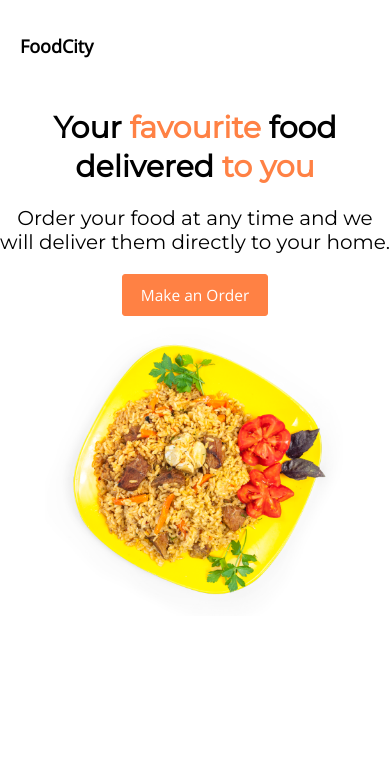
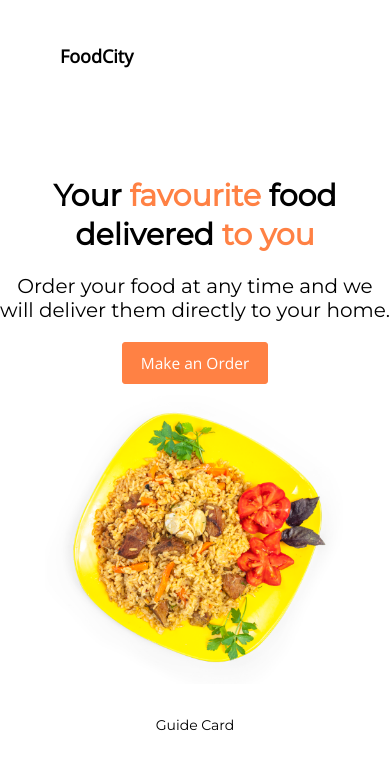
Before and after one commit to samuelkurdz/foodcity, a React (Create React App) app: page / in a window 390 px wide. Shown: the top 768 px of the page. Built offline with nearby package versions, Linux system fonts and the light colour scheme.

Commit message:
banner section componentized

```diff
--- /dev/null
+++ b/src/components/banner/banner.jsx
@@ -0,0 +1,26 @@
+import React from 'react';
+import './banner.scss';
+
+import Dish from '../../assets/images/dish.png';
+import CustomButton from '../custom-button/custom-button';
+
+
+
+const Banner = () => {
+  return (
+    <div className="banner">
+      <div className="banner-text-field">
+        <p className="banner-big-text">
+          Your <span>favourite</span> food delivered <span>to you</span>
+        </p>
+        <p className="banner-small-text">Order your food at any time and we will
+          deliver them directly to your home.
+        </p>
+        <CustomButton buttonText='Make an Order' buttonType='accent-outline' />
+      </div>
+      <img className="banner-image" src={Dish} alt="dish" />
+    </div>
+  );
+}
+
+export default Banner;
--- /dev/null
+++ b/src/components/banner/banner.scss
@@ -0,0 +1,64 @@
+.banner {
+  padding: 2.5rem;
+  display: flex;
+  justify-content: space-around;
+
+  .banner-text-field {
+    max-width: 450px;
+    align-self: center;
+
+    .banner-big-text {
+      font-size: 45px;
+      margin-bottom: 20px;
+      font-weight: 600;
+      line-height: 1.3;
+      span {
+        color: #ff8144;
+      }
+    }
+
+    .banner-small-text {
+      font-size: 20px;
+      line-height: 1.2;
+      margin-bottom: 20px;
+    }
+  }
+}
+
+@media (max-width: 800px) {
+  .banner {
+    flex-direction: column;
+    padding: 2rem 0;
+    align-items: center;
+
+    .banner-text-field {
+      text-align: center;
+    }
+    .banner-image {
+      width: 400px;
+    }
+  }
+}
+
+@media (max-width: 600px) {
+  .banner {
+    flex-direction: column;
+    padding: 2rem 0;
+    align-items: center;
+  }
+  .banner-text-field {
+    text-align: center;
+
+    .banner-big-text {
+      font-size: 30px !important;
+    }
+
+    .banner-small-text {
+      font-size: 15px;
+    }
+  }
+
+  .banner-image {
+    width: 300px !important;
+  }
+}
--- /dev/null
+++ b/src/components/guide-card/guide-card.jsx
@@ -0,0 +1,14 @@
+import React from 'react';
+import './guide-card.scss';
+
+
+
+const GuideCard = () => {
+  return (
+    <div className="guide-card">
+      <p>Guide Card</p>
+    </div>
+  );
+}
+
+export default GuideCard;
--- a/src/components/header/header.scss
+++ b/src/components/header/header.scss
@@ -1,8 +1,8 @@
 .header {
   font-family: "Open Sans";
   display: flex;
-  justify-content: space-evenly;
-  padding-top: 15px;
+  justify-content: space-between;
+  padding: 1rem 2.5rem;
 
   h3 {
     font-size: 18px;
@@ -17,7 +17,7 @@
   }
 }
 
-@media (max-width: 800px) {
+@media (max-width: 760px) {
   h3 {
     margin-left: 20px;
   }
--- a/src/pages/home-page/homepage.jsx
+++ b/src/pages/home-page/homepage.jsx
@@ -1,22 +1,14 @@
 import React from 'react';
+import Banner from '../../components/banner/banner';
+import GuideCard from '../../components/guide-card/guide-card';
 import './homepage.scss';
-import Dish from '../../assets/images/dish.png';
-import CustomButton from '../../components/custom-button/custom-button';
 
 
-function HomePage() {
+const HomePage = () => {
   return (
     <div className="home-page">
-      <div className="banner-text-field">
-        <p className="banner-big-text">
-          Your <span>favourite</span> food delivered <span>to you</span>
-        </p>
-        <p className="banner-small-text">Order your food at any time and we will
-          deliver them directly to your home.
-        </p>
-        <CustomButton buttonText='Make an Order' buttonType='accent-outline' />
-      </div>
-      <img className="banner-image" src={Dish} alt="dish" />
+      <Banner />
+      <GuideCard />
     </div>
   );
 }
```
Also changed, not shown: src/components/guide-card/guide-card.scss (added).
